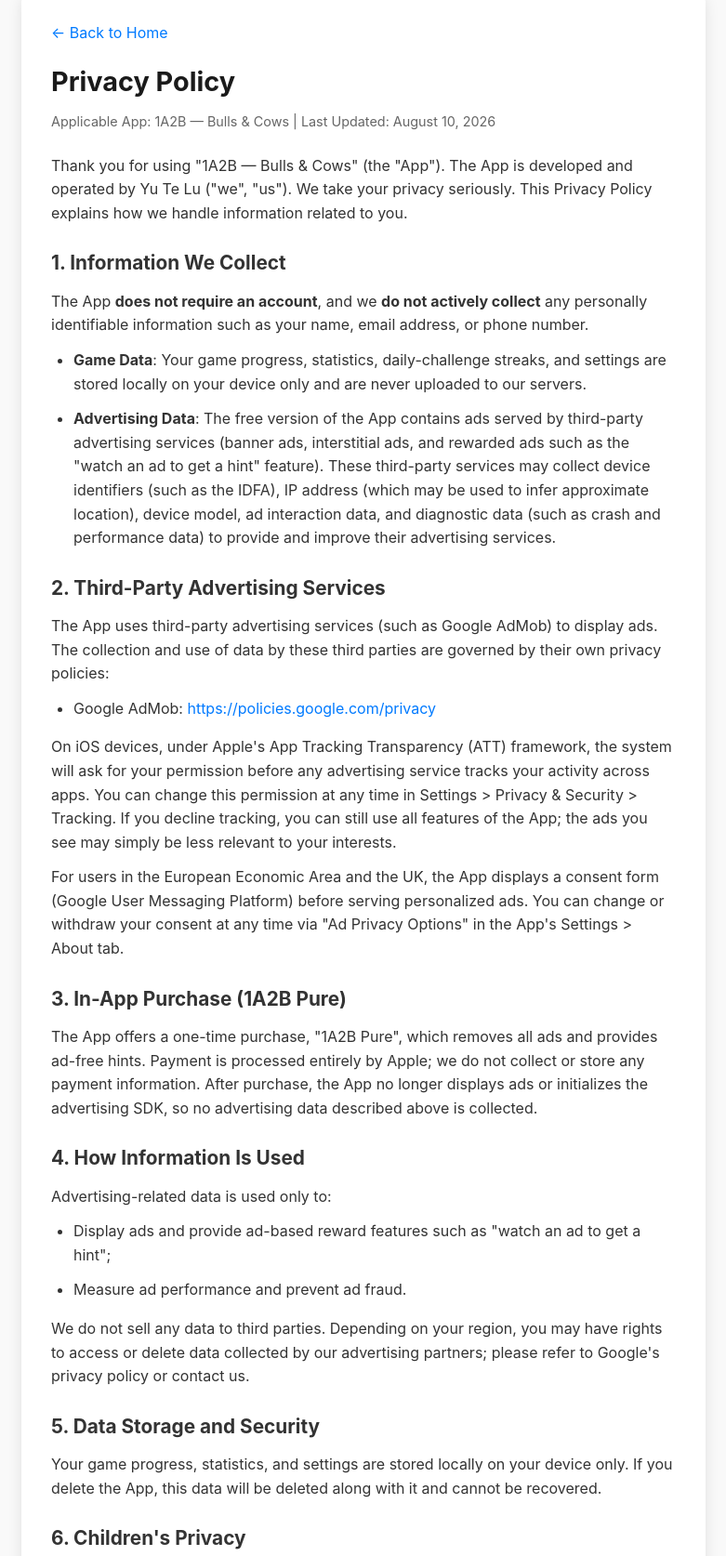
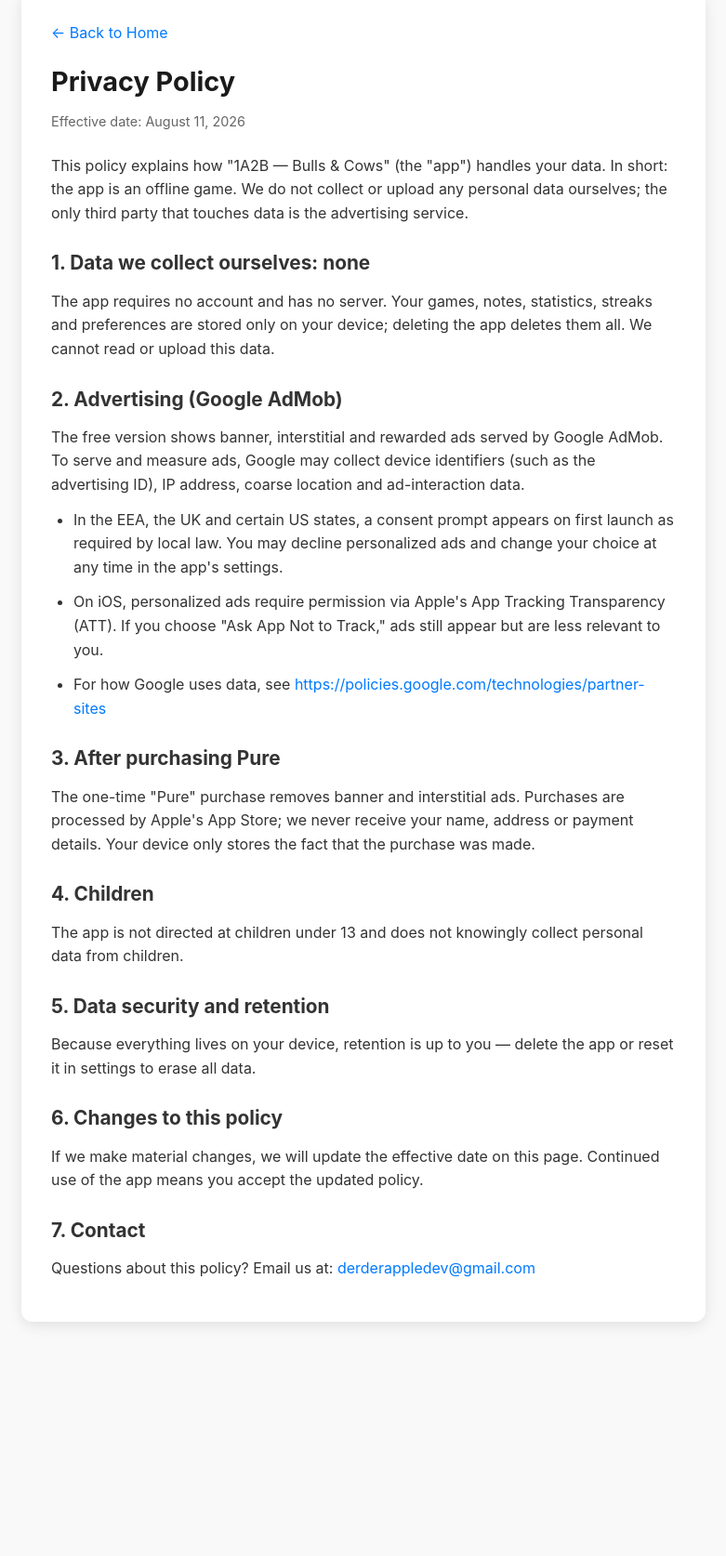
Before and after one commit to 123derder/123derder.github.io, a plain HTML site: page 1A2B/privacy.html in a window 1280 px wide. Shown: the part 41-1715 px from the top of the page at 93% size, without its empty margins (249-1030 px from the left). After the commit the page ends 1527 px from the top, so only its background shows below. Drawn offline with Linux system fonts and the light colour scheme.

Commit message:
update privacy policy to reflect data handling practices and effective date

```diff
--- a/1A2B/privacy.html
+++ b/1A2B/privacy.html
@@ -83,48 +83,35 @@
         <div class="card">
             <a class="back-link" href="../index.html">&larr; Back to Home</a>
             <h1>Privacy Policy</h1>
-            <p class="updated">Applicable App: 1A2B — Bulls &amp; Cows | Last Updated: August 10, 2026</p>
+            <p class="updated">Effective date: August 11, 2026</p>
 
-            <p>Thank you for using "1A2B — Bulls &amp; Cows" (the "App"). The App is developed and operated by Yu Te Lu ("we", "us"). We take your privacy seriously. This Privacy Policy explains how we handle information related to you.</p>
+            <p>This policy explains how "1A2B — Bulls &amp; Cows" (the "app") handles your data. In short: the app is an offline game. We do not collect or upload any personal data ourselves; the only third party that touches data is the advertising service.</p>
 
-            <h2>1. Information We Collect</h2>
-            <p>The App <strong>does not require an account</strong>, and we <strong>do not actively collect</strong> any personally identifiable information such as your name, email address, or phone number.</p>
+            <h2>1. Data we collect ourselves: none</h2>
+            <p>The app requires no account and has no server. Your games, notes, statistics, streaks and preferences are stored only on your device; deleting the app deletes them all. We cannot read or upload this data.</p>
+
+            <h2>2. Advertising (Google AdMob)</h2>
+            <p>The free version shows banner, interstitial and rewarded ads served by Google AdMob. To serve and measure ads, Google may collect device identifiers (such as the advertising ID), IP address, coarse location and ad-interaction data.</p>
             <ul>
-                <li><strong>Game Data</strong>: Your game progress, statistics, daily-challenge streaks, and settings are stored locally on your device only and are never uploaded to our servers.</li>
-                <li><strong>Advertising Data</strong>: The free version of the App contains ads served by third-party advertising services (banner ads, interstitial ads, and rewarded ads such as the "watch an ad to get a hint" feature). These third-party services may collect device identifiers (such as the IDFA), IP address (which may be used to infer approximate location), device model, ad interaction data, and diagnostic data (such as crash and performance data) to provide and improve their advertising services.</li>
+                <li>In the EEA, the UK and certain US states, a consent prompt appears on first launch as required by local law. You may decline personalized ads and change your choice at any time in the app's settings.</li>
+                <li>On iOS, personalized ads require permission via Apple's App Tracking Transparency (ATT). If you choose "Ask App Not to Track," ads still appear but are less relevant to you.</li>
+                <li>For how Google uses data, see <a href="https://policies.google.com/technologies/partner-sites" target="_blank" rel="noopener">https://policies.google.com/technologies/partner-sites</a></li>
             </ul>
 
-            <h2>2. Third-Party Advertising Services</h2>
-            <p>The App uses third-party advertising services (such as Google AdMob) to display ads. The collection and use of data by these third parties are governed by their own privacy policies:</p>
-            <ul>
-                <li>Google AdMob: <a href="https://policies.google.com/privacy" target="_blank" rel="noopener">https://policies.google.com/privacy</a></li>
-            </ul>
-            <p>On iOS devices, under Apple's App Tracking Transparency (ATT) framework, the system will ask for your permission before any advertising service tracks your activity across apps. You can change this permission at any time in Settings &gt; Privacy &amp; Security &gt; Tracking. If you decline tracking, you can still use all features of the App; the ads you see may simply be less relevant to your interests.</p>
-            <p>For users in the European Economic Area and the UK, the App displays a consent form (Google User Messaging Platform) before serving personalized ads. You can change or withdraw your consent at any time via "Ad Privacy Options" in the App's Settings &gt; About tab.</p>
+            <h2>3. After purchasing Pure</h2>
+            <p>The one-time "Pure" purchase removes banner and interstitial ads. Purchases are processed by Apple's App Store; we never receive your name, address or payment details. Your device only stores the fact that the purchase was made.</p>
 
-            <h2>3. In-App Purchase (1A2B Pure)</h2>
-            <p>The App offers a one-time purchase, "1A2B Pure", which removes all ads and provides ad-free hints. Payment is processed entirely by Apple; we do not collect or store any payment information. After purchase, the App no longer displays ads or initializes the advertising SDK, so no advertising data described above is collected.</p>
+            <h2>4. Children</h2>
+            <p>The app is not directed at children under 13 and does not knowingly collect personal data from children.</p>
 
-            <h2>4. How Information Is Used</h2>
-            <p>Advertising-related data is used only to:</p>
-            <ul>
-                <li>Display ads and provide ad-based reward features such as "watch an ad to get a hint";</li>
-                <li>Measure ad performance and prevent ad fraud.</li>
-            </ul>
-            <p>We do not sell any data to third parties. Depending on your region, you may have rights to access or delete data collected by our advertising partners; please refer to Google's privacy policy or contact us.</p>
+            <h2>5. Data security and retention</h2>
+            <p>Because everything lives on your device, retention is up to you &mdash; delete the app or reset it in settings to erase all data.</p>
 
-            <h2>5. Data Storage and Security</h2>
-            <p>Your game progress, statistics, and settings are stored locally on your device only. If you delete the App, this data will be deleted along with it and cannot be recovered.</p>
+            <h2>6. Changes to this policy</h2>
+            <p>If we make material changes, we will update the effective date on this page. Continued use of the app means you accept the updated policy.</p>
 
-            <h2>6. Children's Privacy</h2>
-            <p>The App is a casual number-puzzle game suitable for general audiences and is not specifically directed at children. It does not require an account and involves no social features. We do not knowingly collect any personal information from children. Ad content in the App is subject to a content-rating ceiling configured with our advertising partner. If you are a parent or guardian and believe your child may have provided us with personal information, please contact us using the details below.</p>
-
-            <h2>7. Changes to This Privacy Policy</h2>
-            <p>We may update this Privacy Policy from time to time. The updated version will be posted on this page with a revised "Last Updated" date. We encourage you to review this page periodically.</p>
-
-            <h2>Contact Us</h2>
-            <p>If you have any questions about this Privacy Policy, please contact us at:</p>
-            <p>Email: <a href="mailto:derderappledev@gmail.com">derderappledev@gmail.com</a></p>
+            <h2>7. Contact</h2>
+            <p>Questions about this policy? Email us at: <a href="mailto:derderappledev@gmail.com">derderappledev@gmail.com</a></p>
         </div>
     </div>
 </body>
```
